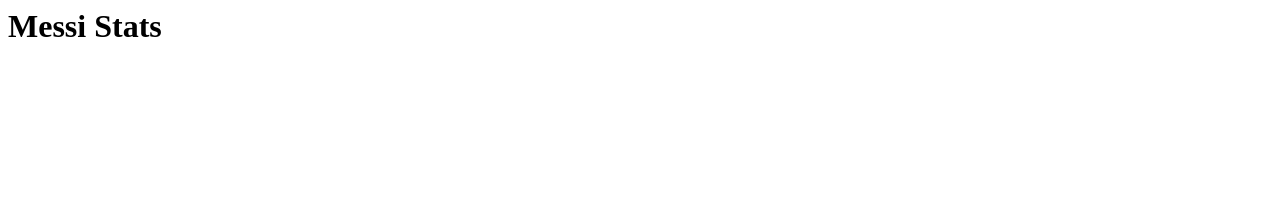
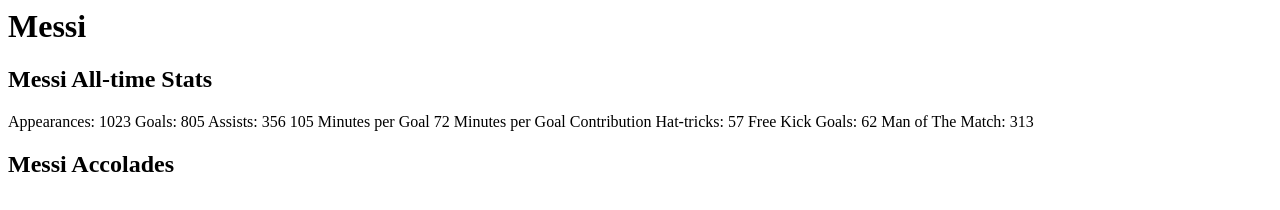
Before and after one commit to Azis202017/Tubes-Jarkom, a plain HTML site: page messi_facts.html in a window 1280 px wide. Drawn offline with Linux system fonts and the light colour scheme.

Commit message:
update 1

```diff
--- a/messi_facts.html
+++ b/messi_facts.html
@@ -1,11 +1,20 @@
 <html>
   <head>
-    <title>Messi Page</title>
+    <title>All time GOATS Stats</title>
   </head>
   <body>
-    <h1>Messi Stats</h1>
+    <h1>Messi</h1>
+    <h2>Messi All-time Stats</h2>
     <p>
-
+     Appearances: 1023
+     Goals: 805
+     Assists: 356
+     105 Minutes per Goal
+     72 Minutes per Goal Contribution
+     Hat-tricks: 57
+     Free Kick Goals: 62
+     Man of The Match: 313
     </p>
+    <h2>Messi Accolades</h2>
   </body>
 </html>
```
